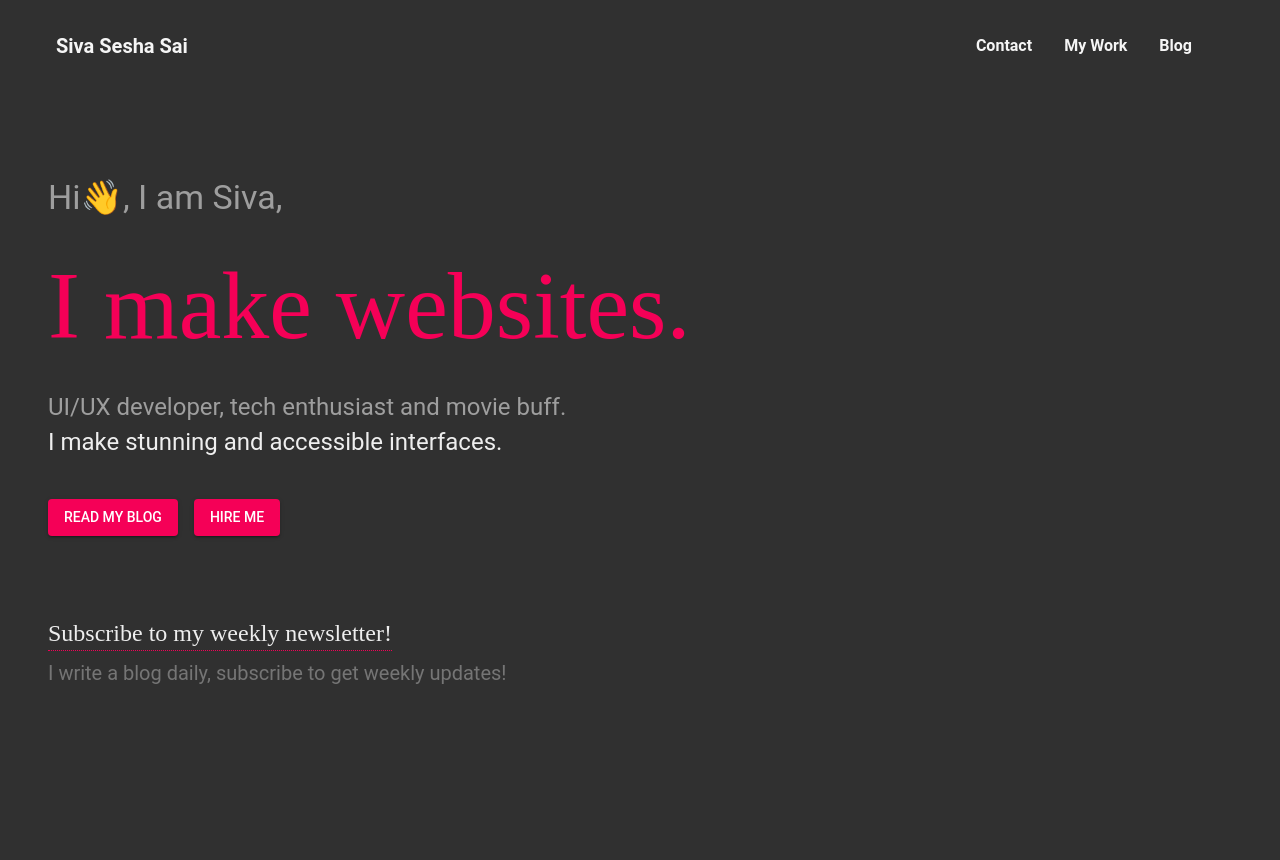
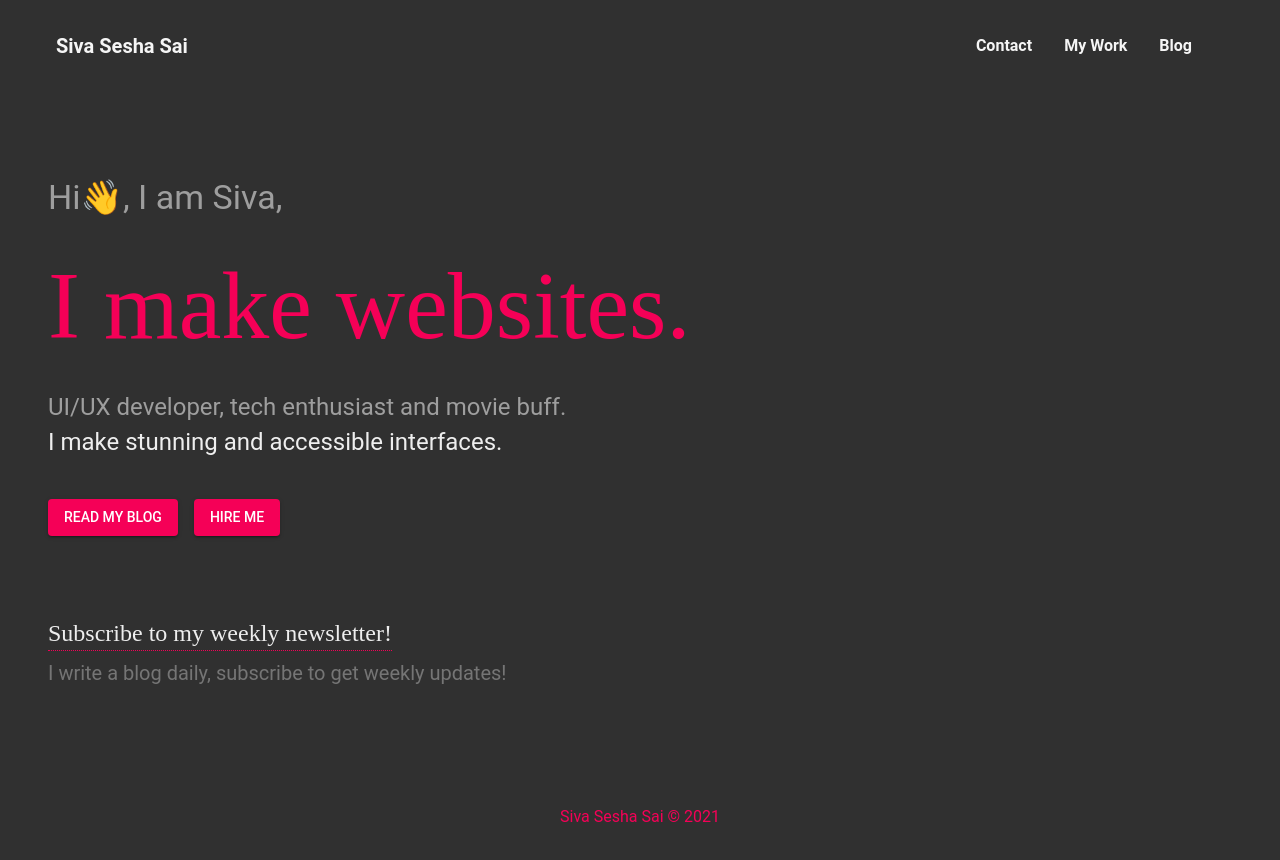
Before and after one commit to avsssai/redesigned-portfilio, a React (Create React App) app in the folder client/: page / in a window 1280 px wide. Before the commit the page ends 800 px from the top, so only its background shows below. Built offline with nearby package versions, Linux system fonts and the light colour scheme; a web font is replaced by a local one.

Commit message:
small ui fixes

```diff
--- a/client/src/App.js
+++ b/client/src/App.js
@@ -1,6 +1,7 @@
 import React, { useEffect } from "react";
 import Home from "./components/Home/Home";
 import Navbar from "./components/Navbar/Navbar";
+import Footer from "./components/Footer/Footer";
 import { Container } from "@material-ui/core";
 import { BrowserRouter as Router, Switch, Route } from "react-router-dom";
 import MyEditor from "./components/Editor/Editor";
@@ -8,13 +9,15 @@ import Contact from "./components/Contact/Contact";
 import Work from "./components/Work/Work";
 import BlogHome from "./components/BlogHome/BlogHome";
 import Blog from "./components/Blog/Blog";
+import useStyles from "./AppStyles";
 
 const App = () => {
+	const classes = useStyles();
 	return (
 		<>
 			<Router>
 				<Navbar />
-				<Container maxWidth='lg'>
+				<Container maxWidth='lg' className={classes.body}>
 					<Switch>
 						<Route exact path='/' component={Home} />
 						<Route exact path='/editor' component={MyEditor} />
@@ -24,6 +27,7 @@ const App = () => {
 						<Route exact path='/blog/:searchString' component={Blog} />
 					</Switch>
 				</Container>
+				<Footer />
 			</Router>
 		</>
 	);
--- /dev/null
+++ b/client/src/AppStyles.js
@@ -0,0 +1,9 @@
+import { makeStyles } from "@material-ui/core";
+
+const styles = makeStyles((theme) => ({
+	body: {
+		minHeight: "75vh",
+	},
+}));
+
+export default styles;
--- /dev/null
+++ b/client/src/components/Footer/Footer.js
@@ -0,0 +1,26 @@
+import React from "react";
+import { Container, Grid, Typography } from "@material-ui/core";
+
+import useStyles from "./styles.js";
+
+const Footer = ({ home }) => {
+	const classes = useStyles();
+	if (home) {
+		return null;
+	}
+	return (
+		<Container className={classes.footer}>
+			<Grid container direction='row' justify='center' alignItems='center'>
+				<Grid item>
+					<div className={classes.iconName}>
+						<Typography variant='body1' color='secondary'>
+							Siva Sesha Sai &#169; 2021
+						</Typography>
+					</div>
+				</Grid>
+			</Grid>
+		</Container>
+	);
+};
+
+export default Footer;
--- /dev/null
+++ b/client/src/components/Footer/styles.js
@@ -0,0 +1,11 @@
+import { makeStyles } from "@material-ui/core";
+
+const styles = makeStyles((theme) => ({
+	footer: {
+		marginTop: theme.spacing(4),
+		marginBottom: theme.spacing(4),
+		alignContent: "center",
+	},
+}));
+
+export default styles;
--- a/client/src/components/Home/styles.js
+++ b/client/src/components/Home/styles.js
@@ -15,10 +15,6 @@ const styles = makeStyles((theme) => ({
 		color: theme.palette.grey["500"],
 		[theme.breakpoints.down("lg")]: {
 			marginTop: "10vh",
-		},
-
-		[theme.breakpoints.down("xs")]: {
-			marginTop: "5vh",
 		},
 	},
 	intro: {
```
